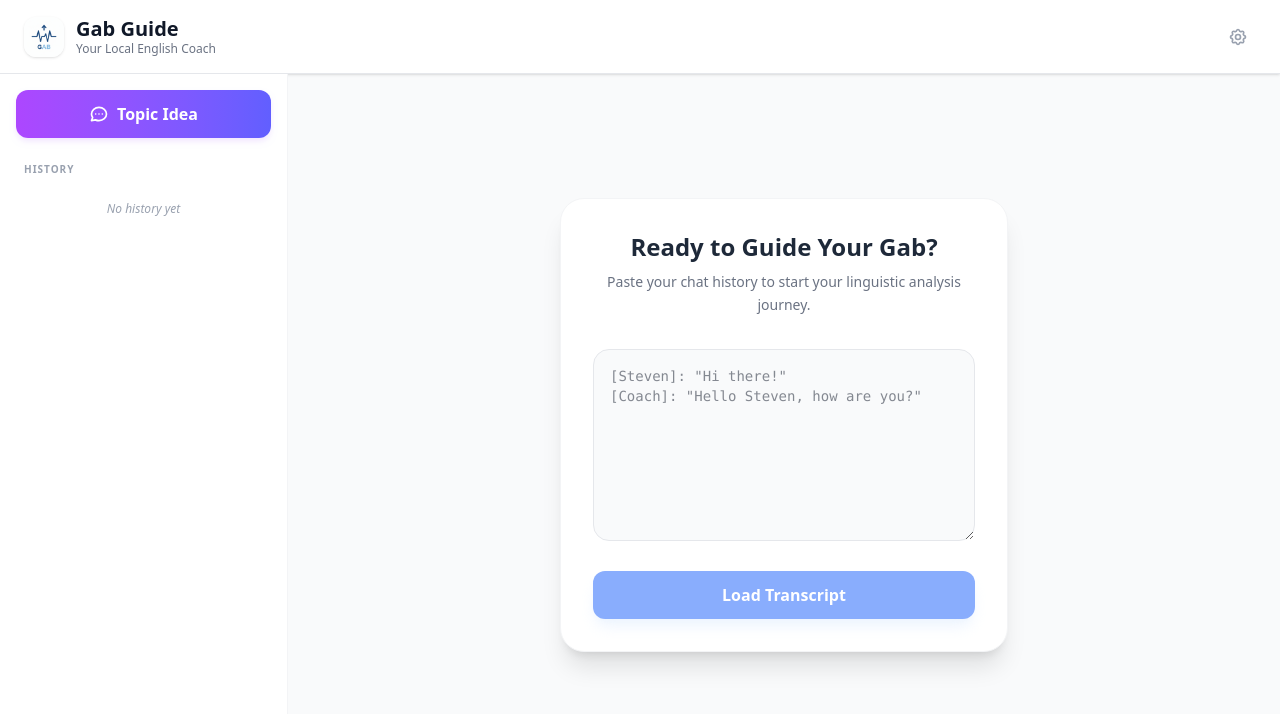
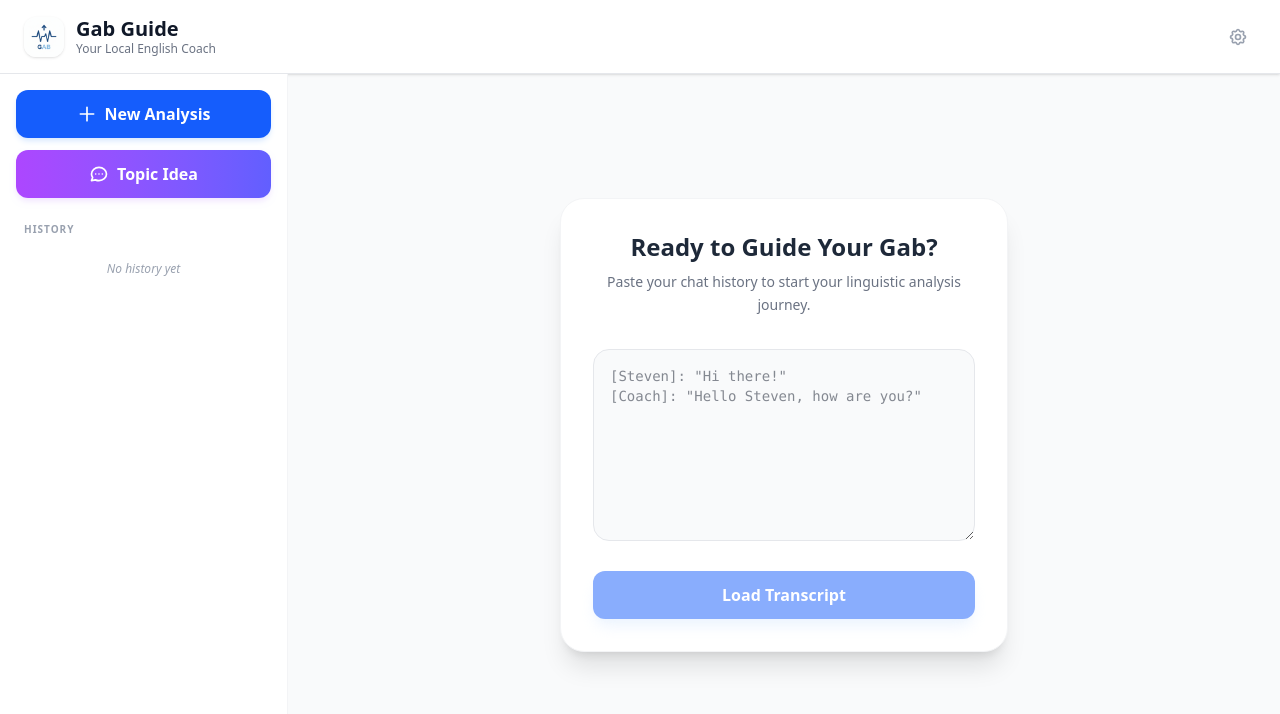
Before and after one commit to AhChao/gab-guide, a React (Vite) app: page / in a window 1280 px wide. Shown: the top 714 px of the page. Built offline with nearby package versions, Linux system fonts and the light colour scheme.

Commit message:
fix: add the new analysis button back

```diff
--- a/App.tsx
+++ b/App.tsx
@@ -553,6 +553,16 @@ const App: React.FC = () => {
           <div className="h-full flex flex-col p-4 pt-[80px] lg:pt-4">
 
             <button
+              onClick={handleNewChat}
+              className="w-full flex items-center justify-center space-x-2 py-3 bg-blue-600 text-white font-bold rounded-xl hover:bg-blue-700 transition-all mb-3 shadow-md shadow-blue-100"
+            >
+              <svg className="w-5 h-5" fill="none" stroke="currentColor" viewBox="0 0 24 24">
+                <path strokeLinecap="round" strokeLinejoin="round" strokeWidth="2" d="M12 4v16m8-8H4" />
+              </svg>
+              <span>New Analysis</span>
+            </button>
+
+            <button
               onClick={() => setIsTopicOpen(true)}
               className="w-full flex items-center justify-center space-x-2 py-3 bg-gradient-to-r from-purple-500 to-indigo-500 text-white font-bold rounded-xl hover:from-purple-600 hover:to-indigo-600 transition-all mb-6 shadow-md shadow-purple-100"
             >
```
